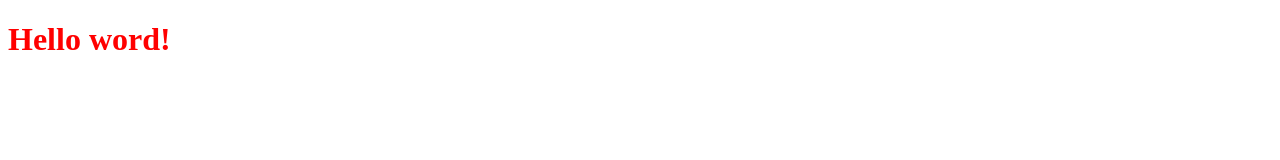
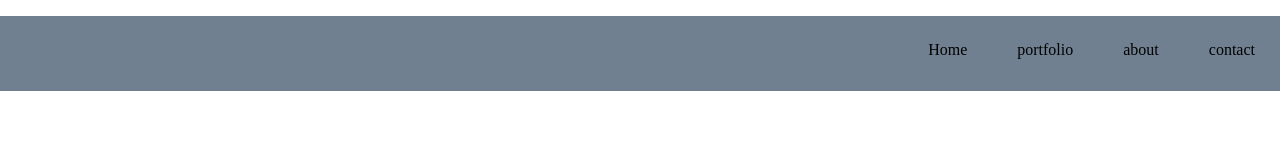
Before and after one commit to xjoshlittle/teachingsetup, a plain HTML site: page Public/index.html in a window 1280 px wide. Drawn offline with Linux system fonts and the light colour scheme.

Commit message:
finished navigation bar

```diff
--- a/Public/index.html
+++ b/Public/index.html
@@ -6,6 +6,21 @@
     <title>Practice Website</title>
 </head>
 <body>
-<h1> Hello word!</h1>
+
+<!-- Navigation bar --->
+<header>
+    <nav>
+        <ul class="nav-content">
+            <li class="navbar">Home</li>
+            <li class="navbar">portfolio</li>
+            <li class="navbar">about</li>
+            <li class="navbar">contact</li>
+        </ul>
+    </nav>
+</header>
+
+<!--Hero container -->
+
+
 </body>
 </html>
--- a/Public/styles.css
+++ b/Public/styles.css
@@ -1,3 +1,24 @@
-h1{
-    color: red;
+/*body */
+body{
+    margin: 0;
+    padding: 0;
 }
+/*navigation bar */
+nav{
+    width: 100%;
+    height:75px;
+    background-color: slategrey;
+}
+.nav-content{
+    display: flex;
+    flex-direction: row;
+    justify-content: flex-end;
+
+}
+.navbar{
+    margin: 10px;
+    padding:15px;
+    list-style: none;
+
+
+}
```
